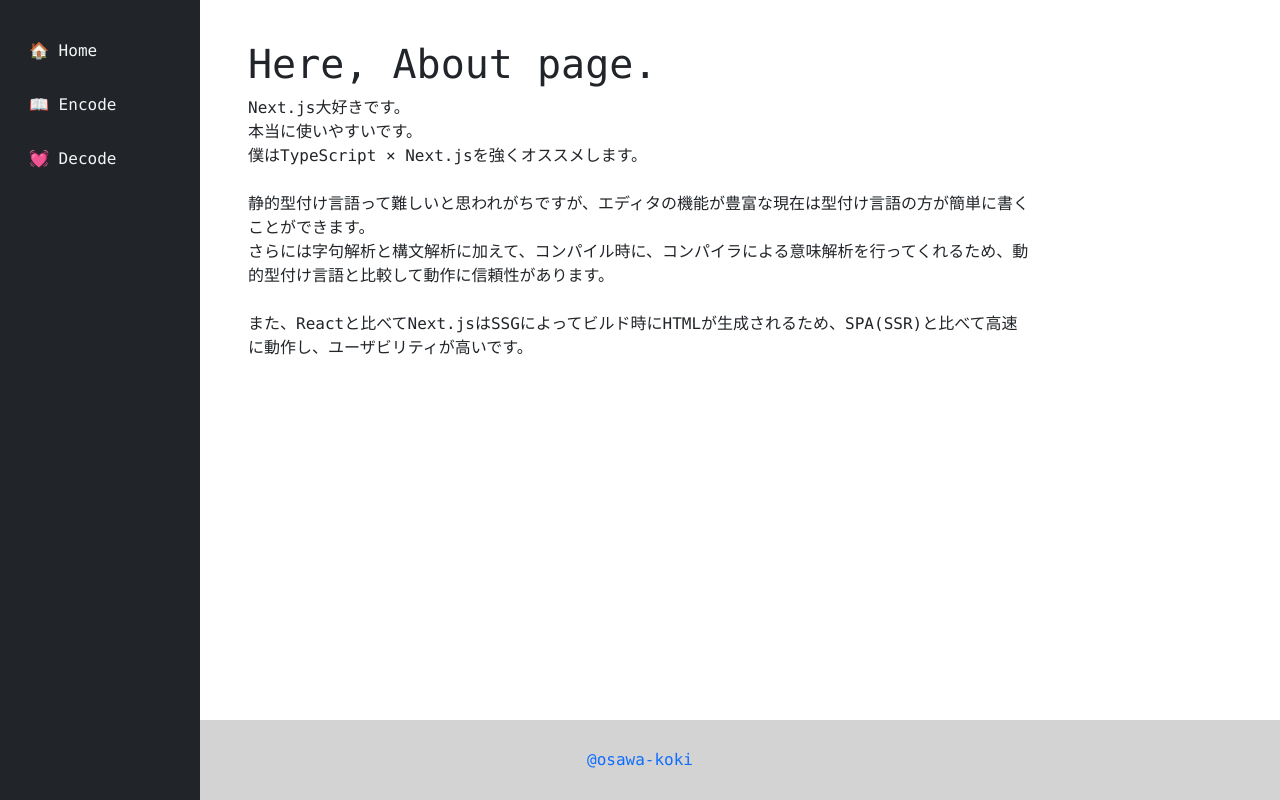
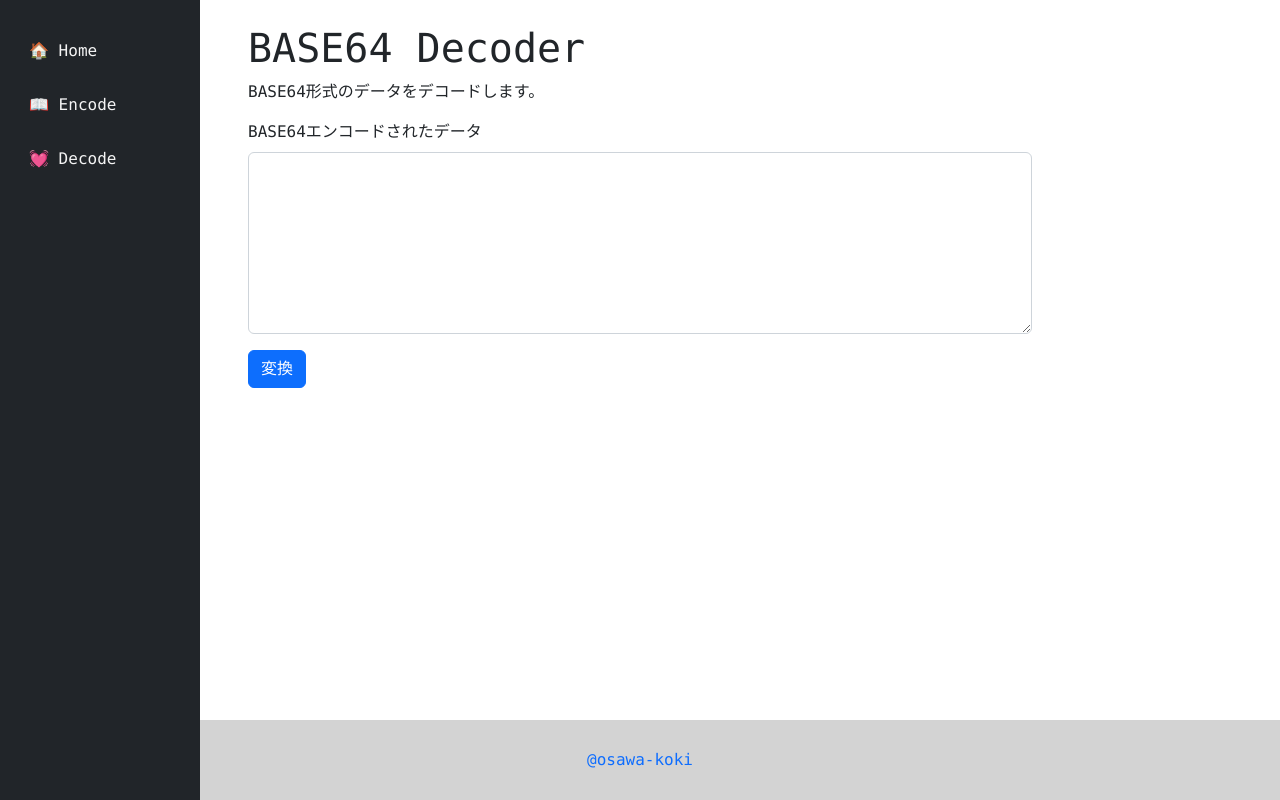
Before and after one commit to osawa-koki/simple-base64, a Next.js app: page /decoder in a window 1280 px wide. Built offline with nearby package versions, Linux system fonts and the light colour scheme.

Commit message:
デコード処理。

```diff
--- a/pages/decoder.tsx
+++ b/pages/decoder.tsx
@@ -1,11 +1,71 @@
+import React, { useState } from "react";
+
+import { Button, Alert, Form } from 'react-bootstrap';
 import Layout from "../components/Layout";
+import Setting from "../setting";
 
-export default function HelloWorld() {
+export default function DecoderPage() {
+
+  const [text, setText] = useState<string | null>(null);
+  const [result, setResult] = useState<string | null>(null);
+  const [message, setMessage] = useState<string | null>(null);
+
+  const Decode = () => {
+    if (text === null) {
+      return;
+    }
+    const decoded = Buffer.from(text, 'base64').toString('utf-8');
+    setResult(decoded);
+  };
+
+  const Copy = () => {
+    if (result === null) {
+      return;
+    }
+    navigator.clipboard.writeText(result);
+    setMessage('コピーしました。');
+    setTimeout(() => {
+      setMessage(null);
+    }, Setting.timeout);
+  };
+
   return (
     <Layout>
-      <div id="About" className="mt-3">
-        <h1>Here, About page.</h1>
-        <p>Next.js大好きです。<br />本当に使いやすいです。<br />僕はTypeScript × Next.jsを強くオススメします。<br /><br />静的型付け言語って難しいと思われがちですが、エディタの機能が豊富な現在は型付け言語の方が簡単に書くことができます。<br />さらには字句解析と構文解析に加えて、コンパイル時に、コンパイラによる意味解析を行ってくれるため、動的型付け言語と比較して動作に信頼性があります。<br /><br />また、Reactと比べてNext.jsはSSGによってビルド時にHTMLが生成されるため、SPA(SSR)と比べて高速に動作し、ユーザビリティが高いです。</p>
+      <div id="Decoder">
+        <h1>BASE64 Decoder</h1>
+        <p>BASE64形式のデータをデコードします。</p>
+        <Form>
+          <Form.Group className="mb-3">
+            <Form.Label>BASE64エンコードされたデータ</Form.Label>
+            <Form.Control as="textarea" rows={7} onInput={(e) => {setResult(null); setMessage(null); setText((e.target as HTMLTextAreaElement).value)}} />
+          </Form.Group>
+          <Button variant="primary" onClick={Decode}>
+            変換
+          </Button>
+        </Form>
+        {
+          result !== null && (
+            <>
+              <hr />
+              <Form className="mt-3">
+                <Form.Group className="mb-3">
+                  <Form.Label>デコードされたデータ</Form.Label>
+                  <Form.Control as="textarea" rows={7} value={result} readOnly />
+                </Form.Group>
+                <Button variant="success" onClick={Copy}>
+                  コピー
+                </Button>
+                {
+                  message !== null && (
+                    <Alert variant="success" className="mt-3">
+                      {message}
+                    </Alert>
+                  )
+                }
+              </Form>
+            </>
+          )
+        }
       </div>
     </Layout>
   );
```
